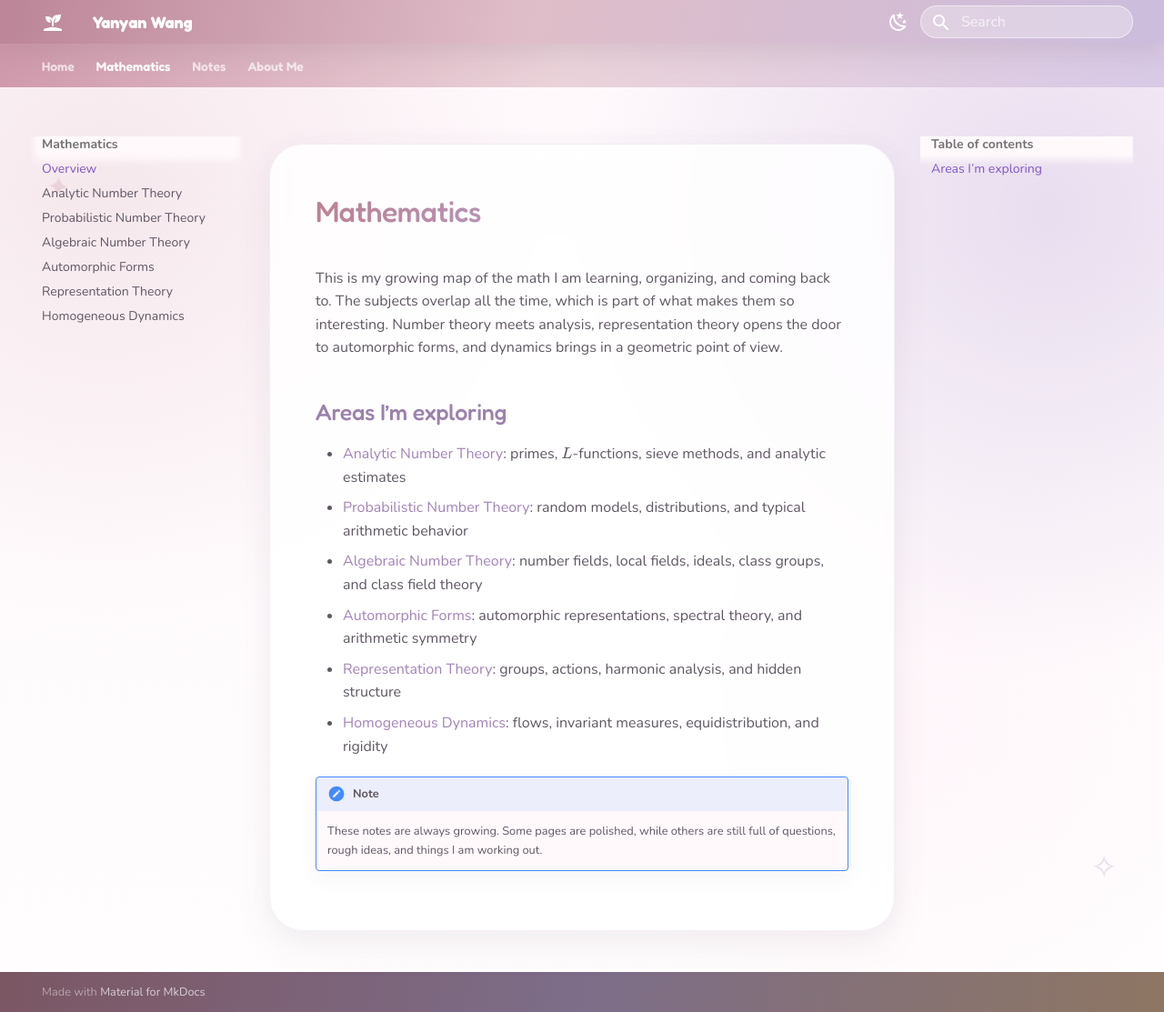
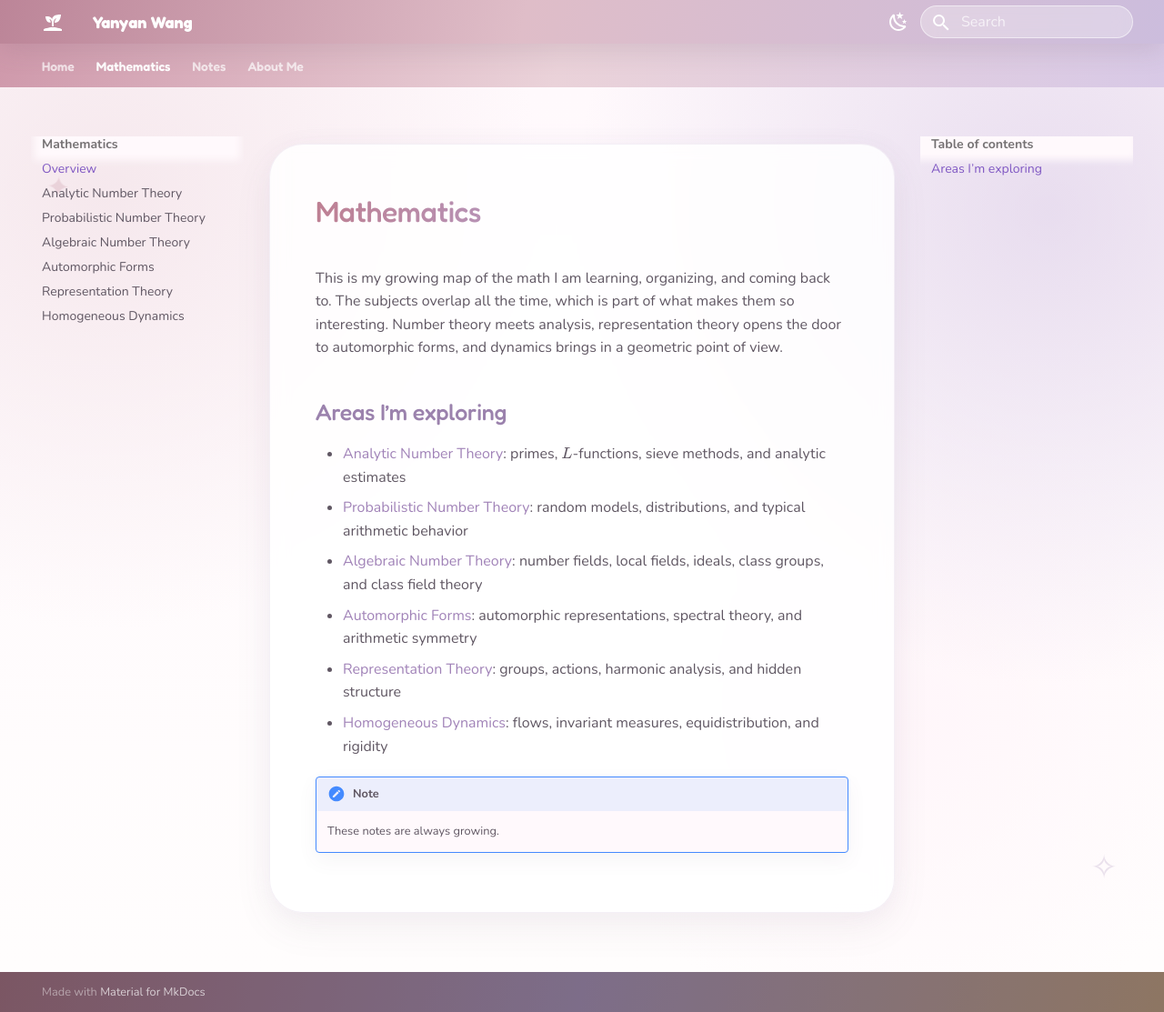
Before and after one commit to yanyanwang-math/yanyanwang-math.github.io, an MkDocs documentation site: the page built from docs/mathematics/index.md, in a window 1280 px wide and 1113 px high. Shown: the whole window at 91% size. Built offline with MkDocs 1.6.1 and Material for MkDocs 9.7.7, drawn with Linux system fonts in a browser that asks for light colours.

Commit message:
Add files via upload

```diff
--- a/docs/mathematics/index.md
+++ b/docs/mathematics/index.md
@@ -13,4 +13,4 @@ This is my growing map of the math I am learning, organizing, and coming back to
 
 !!! note
 
-    These notes are always growing. Some pages are polished, while others are still full of questions, rough ideas, and things I am working out.
+    These notes are always growing.
```
